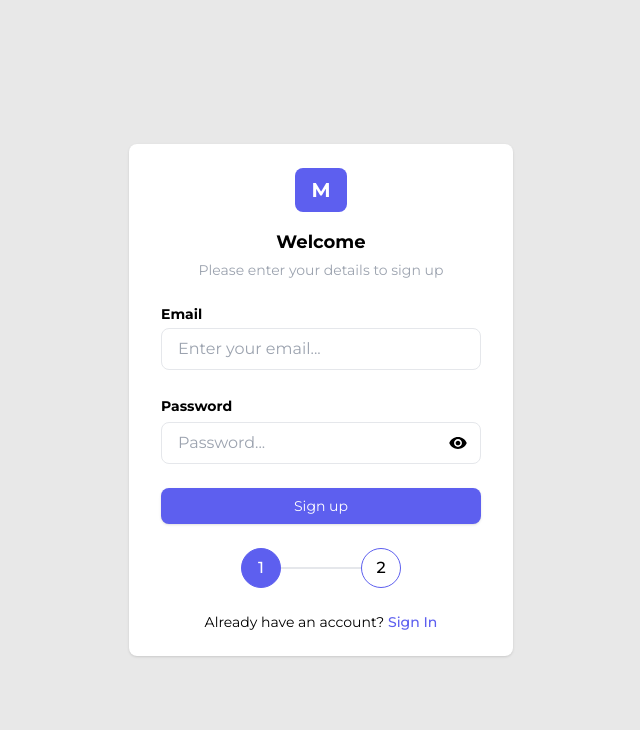
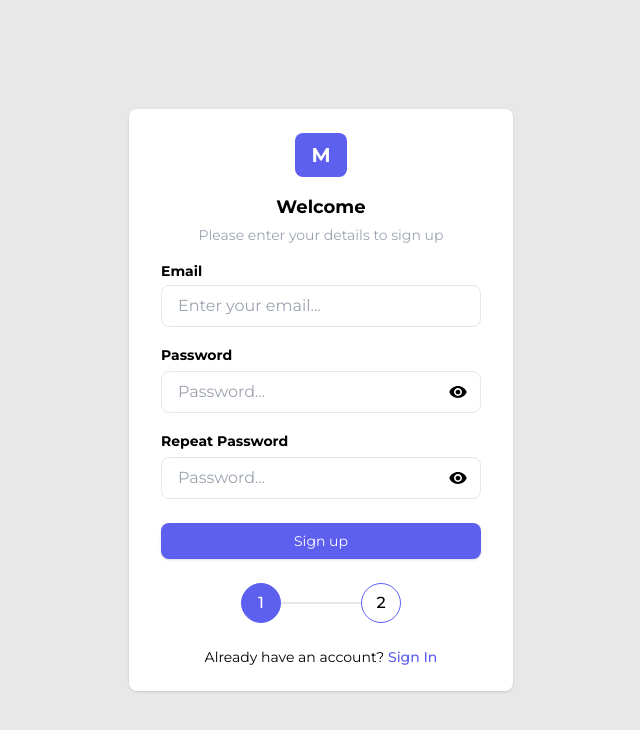
Before and after one commit to marionikolov17/Portfolio-Builder, a React (Vite) app in the folder client/: page /register in a window 1280 px wide. Shown: the top 730 px of the page, without its empty margins (319-959 px from the left). Built offline with nearby package versions, Linux system fonts and the light colour scheme.

Commit message:
Create register page last step inputs

```diff
--- a/client/src/pages/Register/Register.jsx
+++ b/client/src/pages/Register/Register.jsx
@@ -5,6 +5,7 @@ import { Link } from "react-router-dom";
 
 export default function Register() {
     const [isShownPassword, setIsShownPassword] = useState(false);
+    const [isShownRePassword, setIsShownRePassword] = useState(false);
 
     return (
         <>
@@ -18,7 +19,7 @@ export default function Register() {
                     {/* Last Step inputs */}
                     <div className="w-full flex flex-col items-center">
                         {/* Email */}
-                        <div className="mt-6 w-full">
+                        <div className="mt-4 w-full">
                             <label htmlFor="email" className="block text-sm font-bold">Email</label>
                             <input
                                 type="email"
@@ -29,7 +30,7 @@ export default function Register() {
                             />
                         </div>
                         {/* Password */}
-                        <div className="mt-6 w-full">
+                        <div className="mt-4 w-full">
                             <label htmlFor="password" className="text-sm font-bold">Password</label>
                             <div className="flex w-full items-center bg-white border rounded-lg overflow-hidden mt-1 transition duration-300 hover:ring-2 hover:ring-primaryBlue">
                                 <input
@@ -41,6 +42,21 @@ export default function Register() {
                                 />
                                 {!isShownPassword && <IoMdEye className="mx-3 text-xl cursor-pointer" onClick={() => setIsShownPassword(true)}/>}
                                 {isShownPassword && <IoMdEyeOff className="mx-3 text-xl cursor-pointer" onClick={() => setIsShownPassword(false)}/>}
+                            </div>
+                        </div>
+                        {/* Repeat Password */}
+                        <div className="mt-4 w-full">
+                            <label htmlFor="rePassword" className="text-sm font-bold">Repeat Password</label>
+                            <div className="flex w-full items-center bg-white border rounded-lg overflow-hidden mt-1 transition duration-300 hover:ring-2 hover:ring-primaryBlue">
+                                <input
+                                    type={isShownRePassword ? "text" : "password"}
+                                    id="rePassword"
+                                    required
+                                    placeholder="Password..."
+                                    className="py-2 px-4 grow outline-none bg-transparent"
+                                />
+                                {!isShownRePassword && <IoMdEye className="mx-3 text-xl cursor-pointer" onClick={() => setIsShownRePassword(true)}/>}
+                                {isShownRePassword && <IoMdEyeOff className="mx-3 text-xl cursor-pointer" onClick={() => setIsShownRePassword(false)}/>}
                             </div>
                         </div>
                         <button className="mt-6 w-full py-2 flex justify-center text-sm bg-primaryBlue text-white rounded-lg shadow transition duration-300 hover:ring-1 hover:ring-primaryBlue">
```
